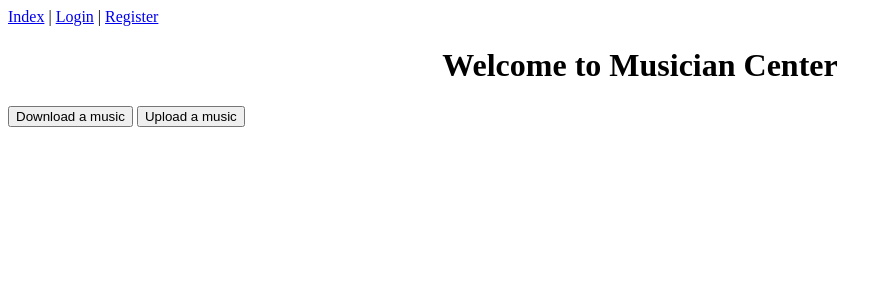
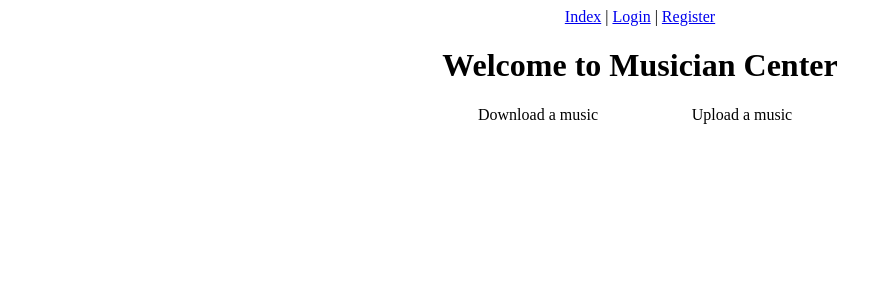
Before and after one commit to tangziyi001/MusicQR, a Django app: page /musician/ in a window 1280 px wide. Shown: the top 300 px of the page, without its empty margins (0-892 px from the left). Run offline with Django 3.2, Linux system fonts and the light colour scheme.

Commit message:
Add link on Index Page

```diff
--- a/lswa/musician/static/musician/style.css
+++ b/lswa/musician/static/musician/style.css
@@ -1,5 +1,24 @@
 h1 {
     text-align:center
+}
+a.button {
+    -webkit-appearance: button;
+    -moz-appearance: button;
+    appearance: button;
+    text-decoration: none;
+    color: initial;
+    width:200px;
+    height:50px;
+}
+button {
+    width:200px;
+    height:50px;
+}
+.center {
+    position:relative;
+    margin: 0 auto;
+    text-align:center;
+    width: 50%;
 }
 .messages {
     text-align:center;
--- a/lswa/musician/templates/musician/base.html
+++ b/lswa/musician/templates/musician/base.html
@@ -6,7 +6,7 @@
    <title>{% block title %}Musician Center{% endblock %}</title>
 </head>
 <body>
-    <div id='nav'>
+    <div id='nav' class="center">
         {% block nav %}
          <nav>
 	<a href="/musician/">Index</a> |
--- a/lswa/musician/templates/musician/index.html
+++ b/lswa/musician/templates/musician/index.html
@@ -1,6 +1,8 @@
 {% extends 'musician/base.html' %}
 {% block content %}
 <h1> Welcome to Musician Center</h1>
-<button> Download a music</button>
-<button> Upload a music</button>
+<div class="center">
+<a class='button' href='/musician/download'>Download a music</a>
+<a class='button' href='/musician/login'>Upload a music</a>
+</div>
 {% endblock %}
--- a/lswa/musician/views.py
+++ b/lswa/musician/views.py
@@ -15,7 +15,10 @@ def index(request):
 
 def artist_login(request):
     if request.method == 'GET':
-        return render(request,'musician/login.html')
+	if request.user.username != '':
+	    return redirect('/musician/artist/'+request.user.username)
+        else:
+	    return render(request,'musician/login.html')
     else:
         username = request.POST['username']
         password = request.POST['password']
```
Also changed, not shown: lswa/musician/templates/musician/artist.html (+5 -5 lines).
